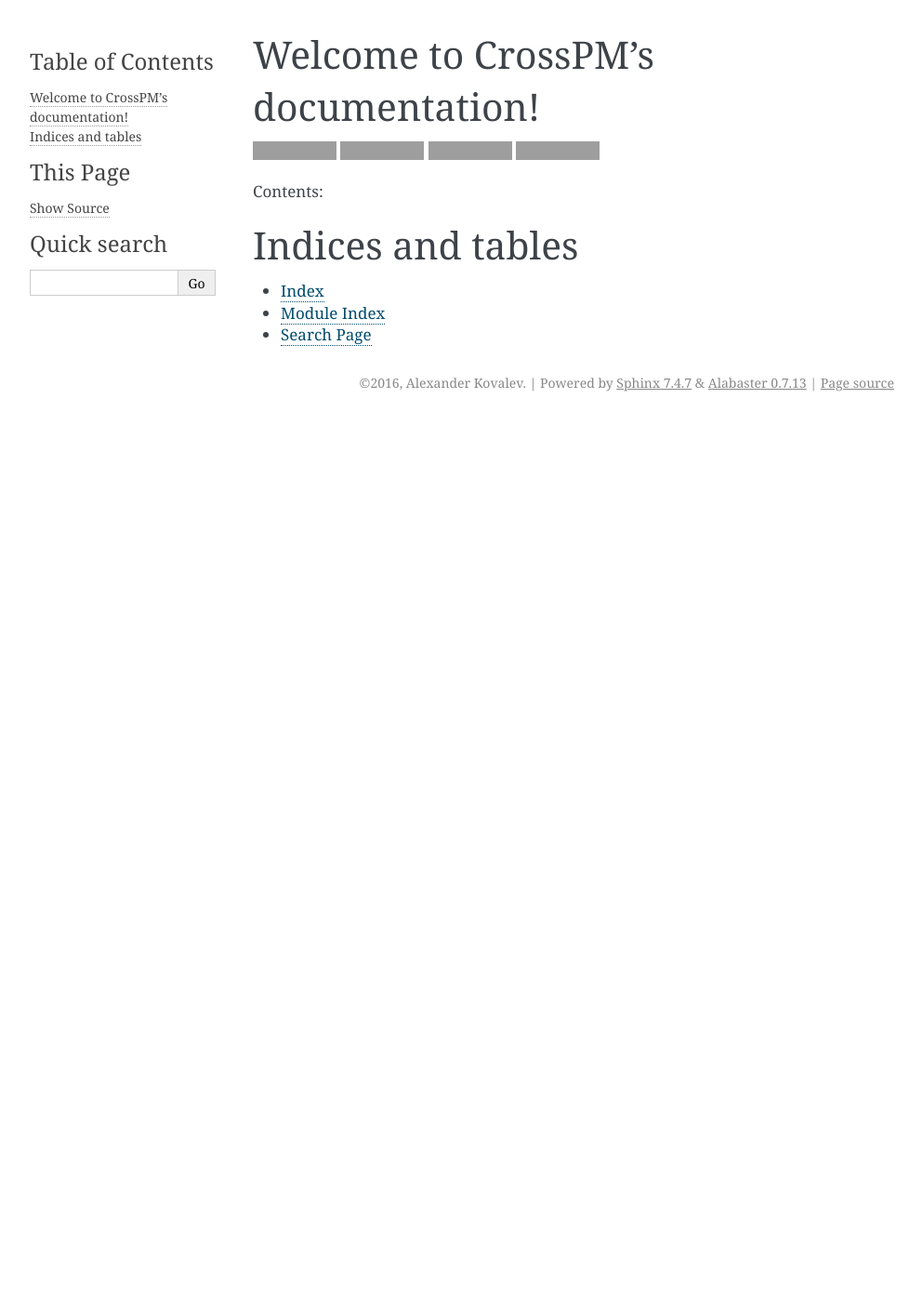
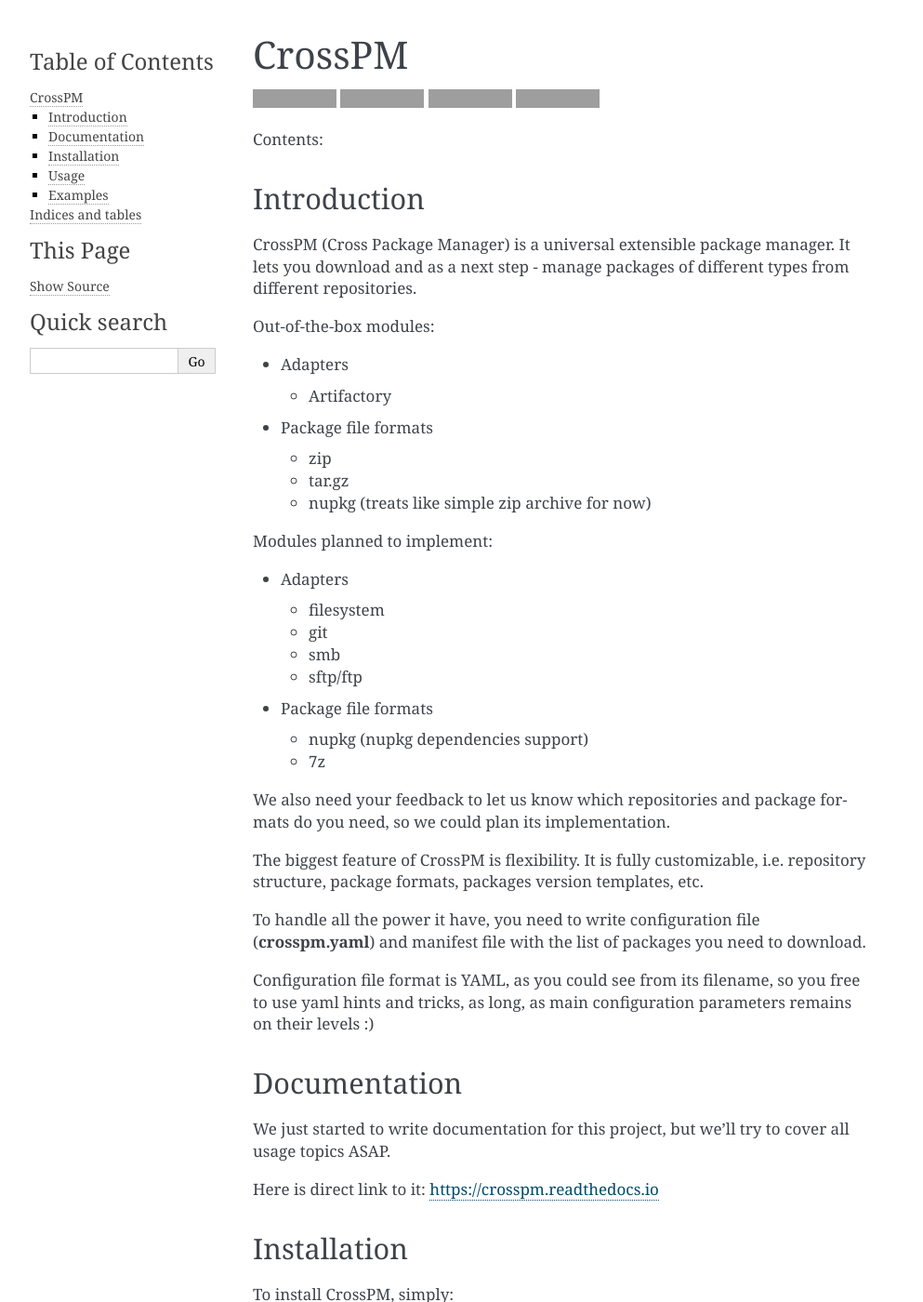
Before and after one commit to devopshq/crosspm, a Sphinx documentation site: the page built from docs/index.rst, in a window 1280 px wide and 1400 px high. Shown: the whole window at 93% size, without its empty margins (148-1141 px from the left). Built offline with Sphinx 7.4.7, drawn with Linux system fonts in a browser that asks for light colours; some of the changed text lies outside the part shown; grey boxes are pictures that could not be loaded.

Commit message:
documentation start

```diff
--- a/docs/index.rst
+++ b/docs/index.rst
@@ -3,8 +3,8 @@
    You can adapt this file completely to your liking, but it should at least
    contain the root `toctree` directive.
 
-Welcome to CrossPM's documentation!
-===================================
+CrossPM
+=======
 
 .. image:: https://travis-ci.org/devopshq/crosspm.svg?branch=develop
     :target: https://travis-ci.org/devopshq/crosspm
@@ -21,6 +21,198 @@
    :maxdepth: 2
 
 
+Introduction
+------------
+
+CrossPM (Cross Package Manager) is a universal extensible package manager.
+It lets you download and as a next step - manage packages of different types from different repositories.
+
+Out-of-the-box modules:
+
+- Adapters
+
+  - Artifactory
+
+..
+
+- Package file formats
+
+  - zip
+  - tar.gz
+  - nupkg (treats like simple zip archive for now)
+
+..
+
+Modules planned to implement:
+
+- Adapters
+
+  - filesystem
+  - git
+  - smb
+  - sftp/ftp
+
+..
+
+- Package file formats
+
+  - nupkg (nupkg dependencies support)
+  - 7z
+
+..
+
+We also need your feedback to let us know which repositories and package formats do you need,
+so we could plan its implementation.
+
+The biggest feature of CrossPM is flexibility. It is fully customizable, i.e. repository structure, package formats,
+packages version templates, etc.
+
+To handle all the power it have, you need to write configuration file (**crosspm.yaml**)
+and manifest file with the list of packages you need to download.
+
+Configuration file format is YAML, as you could see from its filename, so you free to use yaml hints and tricks,
+as long, as main configuration parameters remains on their levels :)
+
+
+Documentation
+-------------
+
+We just started to write documentation for this project, but we'll try to cover all usage topics ASAP.
+
+Here is direct link to it: https://crosspm.readthedocs.io
+
+
+Installation
+------------
+To install CrossPM, simply::
+
+  pip install crosspm
+
+
+Usage
+-----
+To see commandline parameters help, run::
+
+  crosspm --help
+
+You'll see something like this::
+
+  CrossPM (Cross Package Manager) version: *** The MIT License (MIT)
+
+  Usage:
+      crosspm download [options]
+      crosspm promote [options]
+      crosspm pack <OUT> <SOURCE> [options]
+      crosspm -h | --help
+      crosspm --version
+
+  Options:
+      <OUT>                          Output file.
+      <SOURCE>                       Source directory path.
+      -h, --help                     Show this screen.
+      --version                      Show version.
+      -l, --list                     Do not load packages and its dependencies. Just show what's found.
+      -v, --verbose                  Increase output verbosity.
+      --verbosity=LEVEL              Set output verbosity level: (critical, error, warning, info, debug) [default: 30].
+      -c=FILE, --config=FILE         Path to configuration file.
+      -o OPTIONS, --options OPTIONS  Extra options.
+      --depslock-path=FILE           Path to file with locked dependencies [./dependencies.txt.lock]
+      --out-format=TYPE              Output data format. Available formats:(['shell', 'python', 'json', 'stdout', 'cmd']) [default: stdout]
+      --output=FILE                  Output file name (required if --out_format is not stdout)
+      --out-prefix=PREFIX            Prefix for output variable name [default: ] (no prefix at all)
+      --no-fails                     Ignore fails config if possible.
+
+
+Examples
+--------
+
+We'll add some more examples soon. Here is one of configuration file examples for now::
+
+  cpm:
+    dependencies: dependencies.txt
+    dependencies-lock: dependencies.txt.lock
+    cache:
+      cmdline: cache
+      env: CROSSPM_CACHE_ROOT
+      default:
+
+  columns: "*package, version, branch"
+
+  values:
+    quality:
+      1: banned
+      2: snapshot
+      3: integration
+      4: stable
+      5: release
+
+  options:
+    compiler:
+      cmdline: cl
+      env: CROSSPM_COMPILER
+      default: vc110
+
+    arch:
+      cmdline: arch
+      env: CROSSPM_ARCH
+      default: x86
+
+    osname:
+      cmdline: os
+      env: CROSSPM_OS
+      default: win
+
+  parsers:
+    common:
+      columns:
+        version: "{int}.{int}.{int}[.{int}][-{str}]"
+      sort:
+        - version
+        - '*'
+      index: -1
+
+    artifactory:
+      path: "{server}/{repo}/{package}/{branch}/{version}/{compiler|any}/{arch|any}/{osname}/{package}.{version}[.zip|.tar.gz|.nupkg]"
+      properties: "some.org.quality = {quality}"
+
+  defaults:
+    branch: master
+    quality: stable
+
+  fails:
+    unique:
+      - package
+      - version
+
+  common:
+    server: https://repo.some.org/artifactory
+    parser: artifactory
+    type: jfrog-artifactory
+    auth_type: simple
+    auth:
+      - username
+      - password
+
+  sources:
+    - repo:
+        - libs-release.snapshot
+        - libs-release/extlibs
+
+    - type: jfrog-artifactory
+      parser: artifactory
+      server: https://repo.some.org/artifactory
+      repo: project.snapshot/temp-packages
+      auth_type: simple
+      auth:
+        - username2
+        - password2
+
+  output:
+    tree:
+      - package: 25
+      - version: 0
+
+
 
 Indices and tables
 ==================
```
Also changed, not shown: README.rst (+191 -0 lines), 1 other file.
